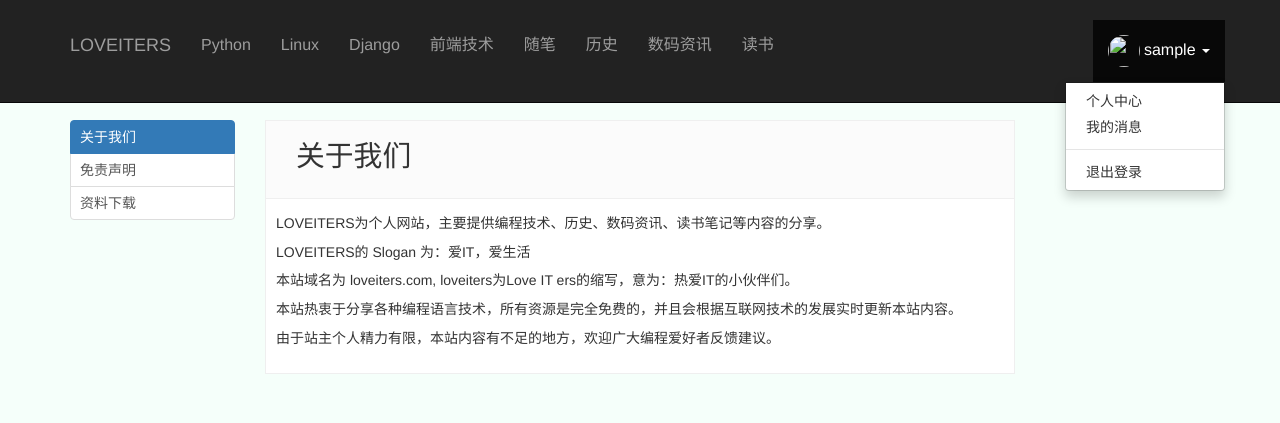
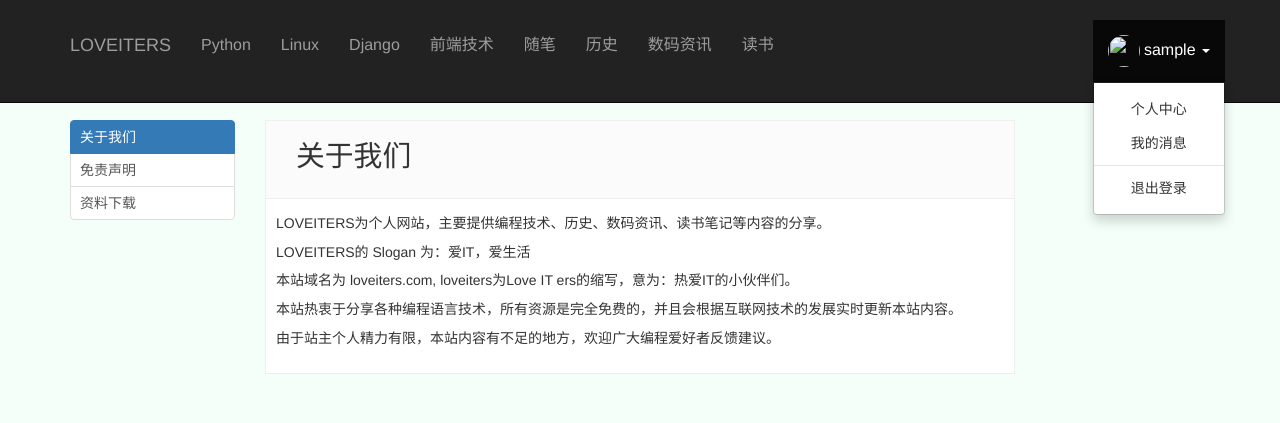
Before and after one commit to tony90s/hxw_blog, a Django app: page /aboutus in a window 1280 px wide, after a click on "sample". Shown: the top 423 px of the page. Run offline with Django 3.2, Linux system fonts and the light colour scheme; the visitor is signed in with stand-in values (Sample User, id 1); parts of the project's set-up code (start-up, migrations or seed data) failed here and were passed over; some libraries are stand-ins or nearby versions.

Commit message:
update main.css, update dropdown-menu style

```diff
--- a/hxw_blog/static/css/main.css
+++ b/hxw_blog/static/css/main.css
@@ -28,6 +28,15 @@ body > .container {
 
 code {
   font-size: 80%;
+}
+
+.dropdown-menu {
+    min-width: 100%;
+}
+
+.dropdown-menu a {
+    text-align: center;
+    margin: 8px 0 8px;
 }
 
 .avator {
```
